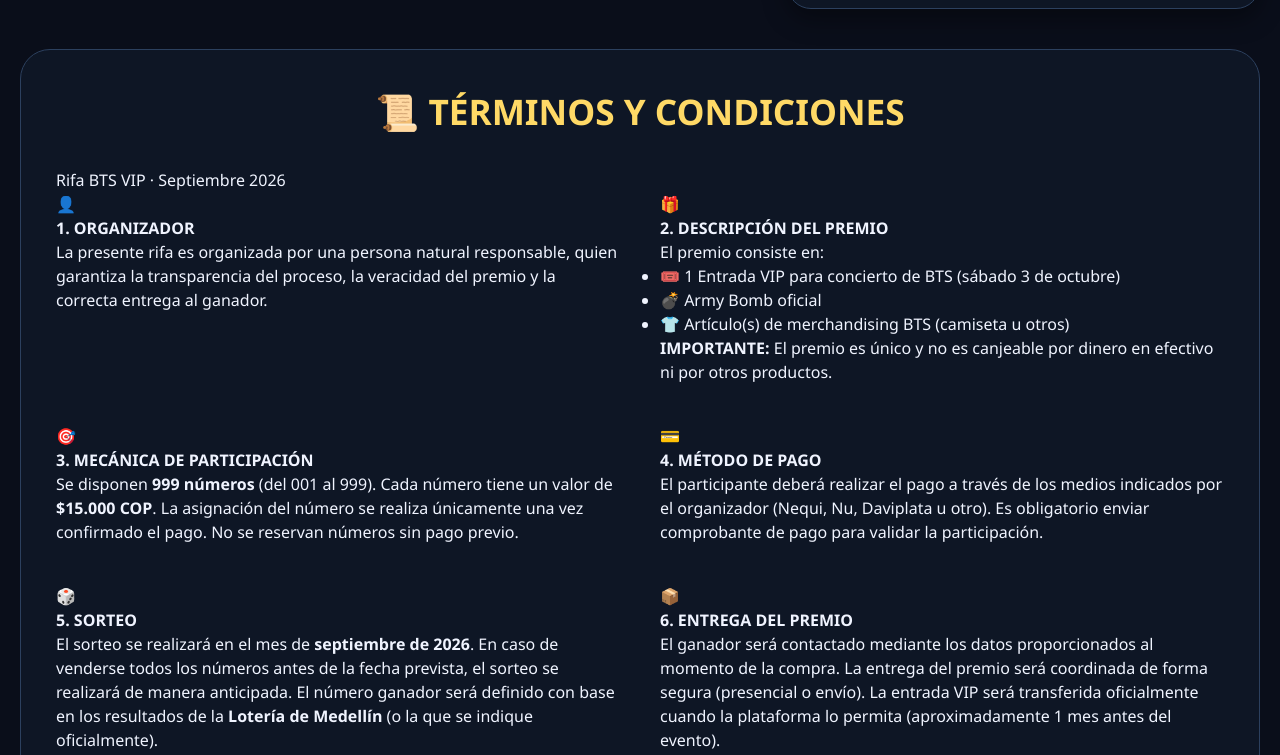
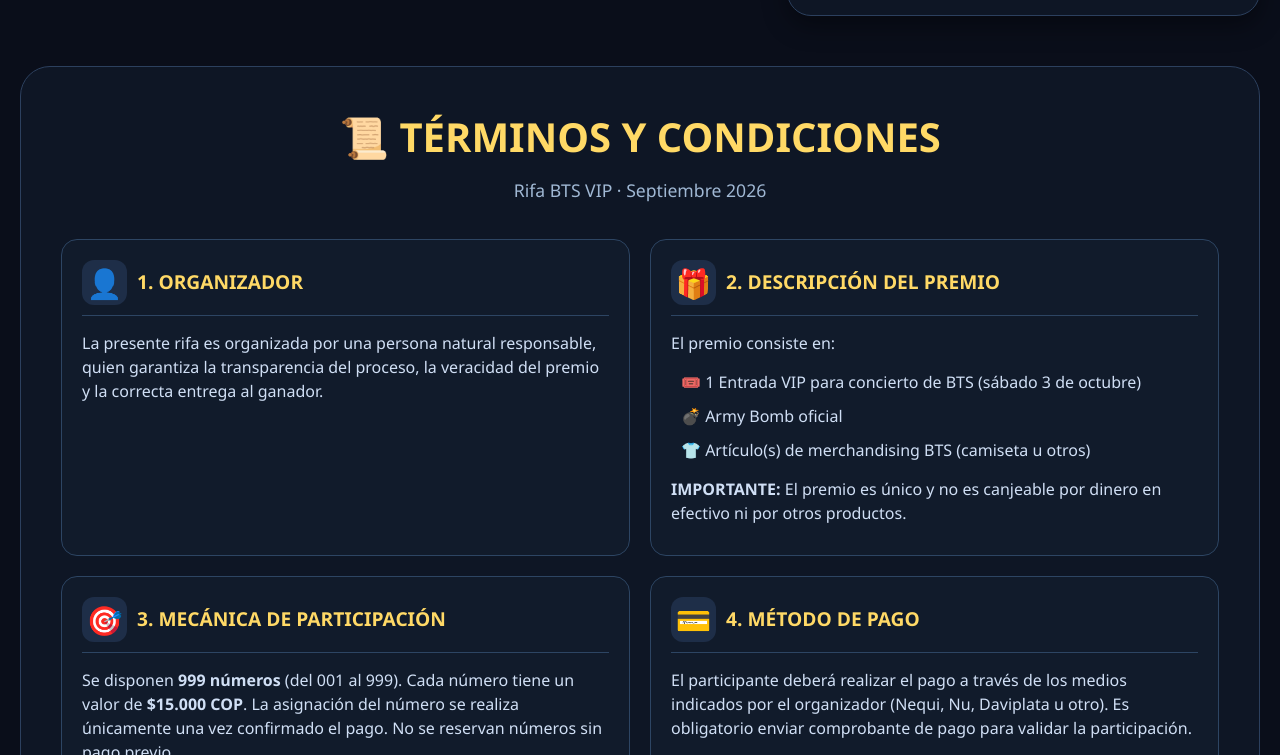
Before and after one commit to KEVINGOMEZ-04/army, a plain HTML site: page index.html in a window 1280 px wide. Shown: the part 1274-2029 px from the top of the page. Drawn offline with Linux system fonts and the light colour scheme.

Commit message:
Refactor styles for layout and typography improvements
Adjusted spacing and sizes for various elements in styles.css, including margins, padding, and font sizes. Enhanced the terms and conditions section with improved styling.

```diff
--- a/styles.css
+++ b/styles.css
@@ -30,13 +30,13 @@
   color: #ffd966;
   text-shadow: 0 0 20px #ffb347;
   letter-spacing: 3px;
-  margin-bottom: 20px;
+  margin-bottom: 25px;
 }
 
 .social-links {
   display: flex;
   justify-content: center;
-  gap: 20px;
+  gap: 15px;
   flex-wrap: wrap;
 }
 
@@ -47,15 +47,32 @@
   padding: 10px 25px;
   border-radius: 40px;
   font-weight: 600;
-  font-size: 1.2rem;
+  font-size: 1.1rem;
   border: 1px solid #3e5a7a;
   transition: 0.2s;
+  display: flex;
+  align-items: center;
+  gap: 8px;
 }
 
 .social-btn:hover {
   background: #2e4a70;
   color: white;
   transform: translateY(-2px);
+}
+
+.social-btn.whatsapp-header {
+  background: #1b5e3a;
+  border-color: #2ecc71;
+}
+
+.social-btn.whatsapp-header:hover {
+  background: #2ecc71;
+  color: #0a1a1c;
+}
+
+.social-icon-img {
+  font-size: 1.3rem;
 }
 
 /* ===== CONTENIDO PRINCIPAL ===== */
@@ -340,37 +357,100 @@
   text-align: center;
 }
 
-/* TÉRMINOS */
+/* ===== TÉRMINOS Y CONDICIONES (MEJORADO) ===== */
 .terms-section {
-  margin-top: 40px;
+  margin-top: 50px;
   background: #0e1625;
   border-radius: 30px;
   border: 1px solid #2c405e;
-  padding: 35px;
+  padding: 40px;
 }
 
 .terms-main-title {
-  font-size: 2.2rem;
+  font-size: 2.5rem;
   color: #ffd966;
   text-align: center;
-  margin-bottom: 30px;
+  margin-bottom: 10px;
+}
+
+.terms-subtitle {
+  text-align: center;
+  color: #a0b8d4;
+  font-size: 1.1rem;
+  margin-bottom: 35px;
 }
 
 .terms-grid {
   display: grid;
-  grid-template-columns: 1fr 1fr;
-  gap: 40px;
+  grid-template-columns: repeat(2, 1fr);
+  gap: 20px;
 }
 
-.terms-block h4 {
-  color: #bdd3ff;
-  margin-top: 20px;
-  margin-bottom: 5px;
+.terms-card {
+  background: #111b2b;
+  border-radius: 16px;
+  padding: 20px;
+  border: 1px solid #2d4563;
+  transition: 0.2s;
 }
 
-.terms-block p {
+.terms-card:hover {
+  border-color: #5a7da8;
+  background: #152033;
+}
+
+.terms-card-full {
+  grid-column: span 2;
+}
+
+.terms-card-header {
+  display: flex;
+  align-items: center;
+  gap: 10px;
+  margin-bottom: 15px;
+  border-bottom: 1px solid #2d4563;
+  padding-bottom: 10px;
+}
+
+.terms-icon {
+  font-size: 1.8rem;
+  background: #1e2e48;
+  width: 45px;
+  height: 45px;
+  border-radius: 12px;
+  display: flex;
+  align-items: center;
+  justify-content: center;
+}
+
+.terms-card h4 {
+  color: #ffd966;
+  font-size: 1.2rem;
+}
+
+.terms-card p {
   color: #d0dff5;
-  margin-bottom: 15px;
+  margin-bottom: 10px;
+}
+
+.terms-list {
+  list-style: none;
+  margin: 10px 0;
+  padding-left: 10px;
+}
+
+.terms-list li {
+  padding: 5px 0;
+  color: #d0dff5;
+}
+
+.terms-footer {
+  margin-top: 30px;
+  text-align: center;
+  padding-top: 20px;
+  border-top: 1px solid #2d4563;
+  color: #9bb5d4;
+  font-size: 0.95rem;
 }
 
 /* WHATSAPP FLOTANTE */
@@ -416,7 +496,9 @@
   }
   .terms-grid {
     grid-template-columns: 1fr;
-    gap: 0;
+  }
+  .terms-card-full {
+    grid-column: span 1;
   }
   .prize-card {
     position: static;
@@ -437,6 +519,15 @@
   .number-circle {
     font-size: 0.8rem;
   }
+  .terms-section {
+    padding: 25px 15px;
+  }
+  .social-btn .social-text {
+    display: none;
+  }
+  .social-btn {
+    padding: 10px 15px;
+  }
   .whatsapp-float {
     width: 55px;
     height: 55px;
```
